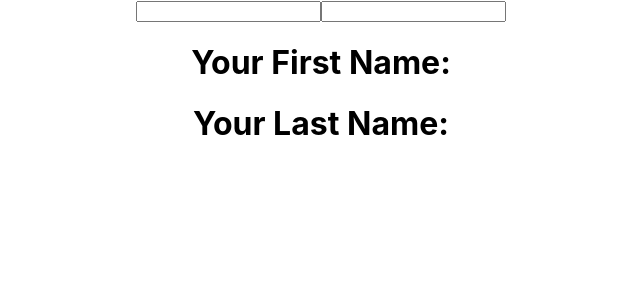
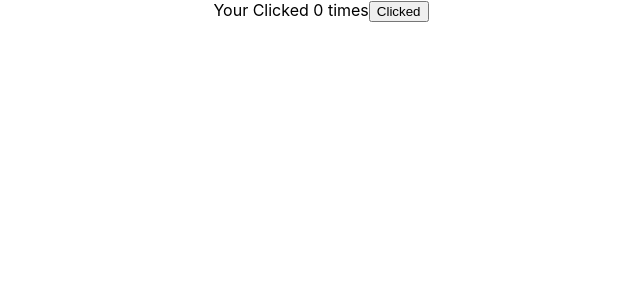
Before and after one commit to alxSoftware2024/React, a React (Create React App) app in the folder my-first-app/: page / in a window 1280 px wide. Shown: the top 300 px of the page, without its empty margins (319-959 px from the left). Built offline with nearby package versions, Linux system fonts and the light colour scheme.

Commit message:
useEffect

```diff
--- a/my-first-app/src/App.js
+++ b/my-first-app/src/App.js
@@ -15,11 +15,12 @@ import Contact from './Router/Contact';
 import About from './Router/About';
 import Usestates from './Hooks/Usestates'
 import Usestates2 from './Hooks/Usestates2'
-
+import Useeffect1 from './Hooks/Useeffect1'
 function App() {
   return (
     <div className="App">
-      <Usestates2/>
+      <Useeffect1/>
+      {/* <Usestates2/> */}
       {/* <Usestates/> */}
         {/* <Router>
           <nav>
--- /dev/null
+++ b/my-first-app/src/Hooks/Useeffect1.jsx
@@ -0,0 +1,18 @@
+import React, { useEffect, useState } from 'react'
+
+function Useeffect1() {
+    const [count,counterUpdater]=useState(0);
+    useEffect(()=>
+    {
+        console.log(count);
+        //Runs only on the first render
+    },[])
+  return (
+    <div>
+Your Clicked {count} times
+<button onClick={()=>counterUpdater(count+1)}>Clicked</button>
+    </div>
+  )
+}
+
+export default Useeffect1
```
